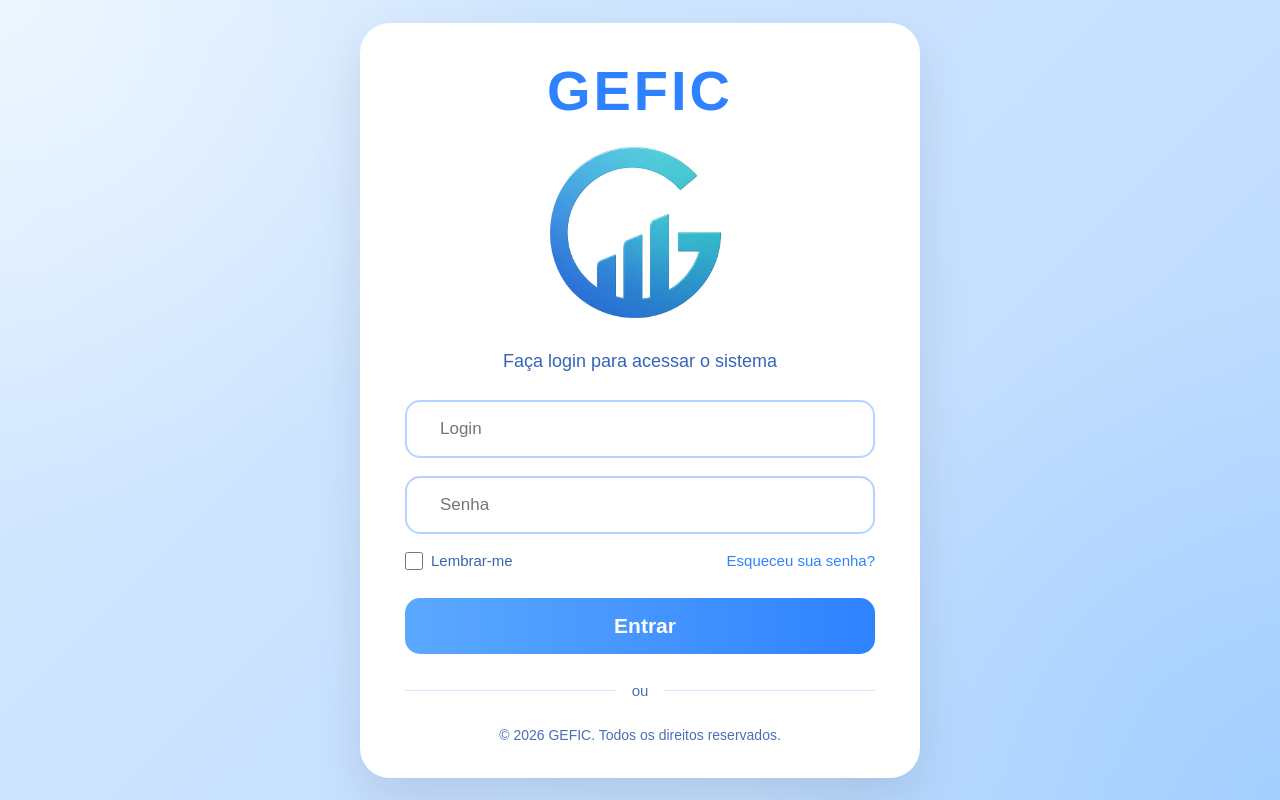
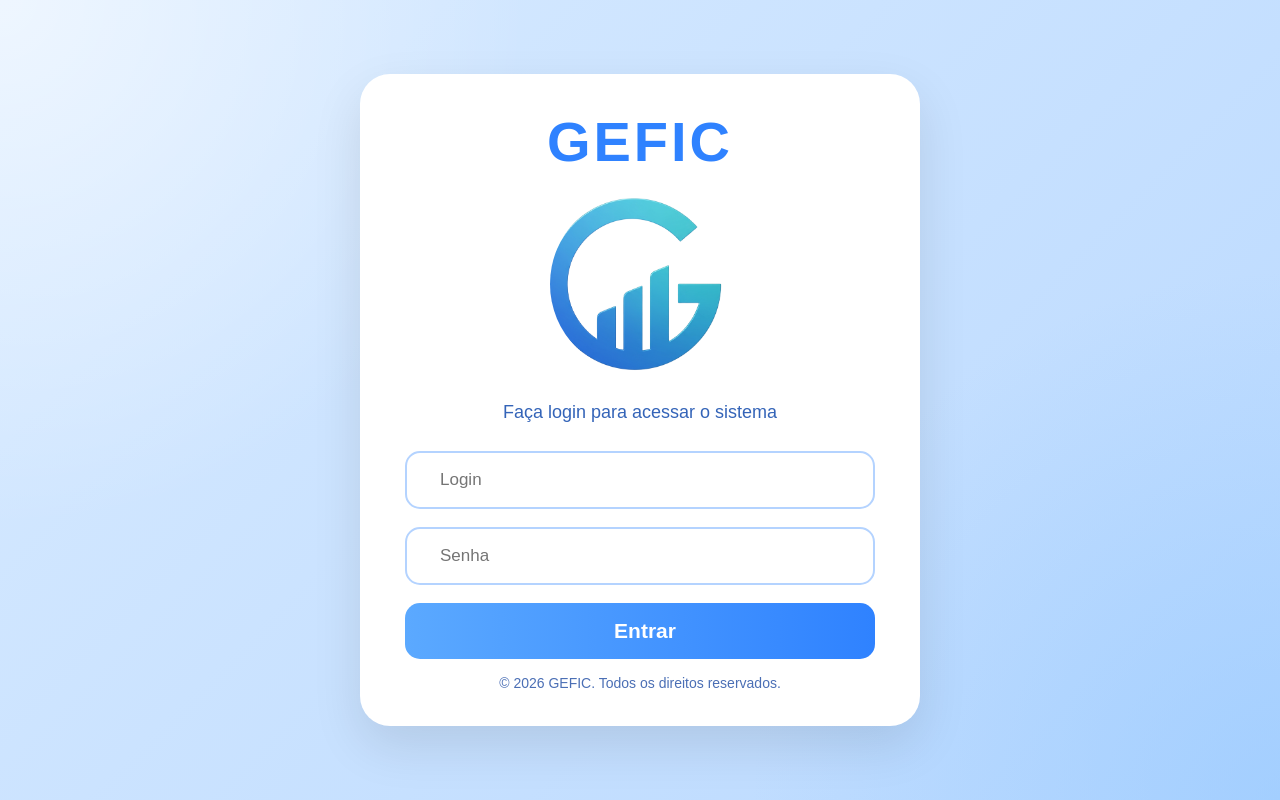
Before and after one commit to Viiitorbarros/gefic_front, an Angular app in the folder gefic-front-angular/: page /login in a window 1280 px wide. Built offline with nearby package versions, Linux system fonts and the light colour scheme.

Commit message:
Projeto GEFIC V1 PARA TESTES

```diff
--- a/gefic-front-angular/src/app/login/login.html
+++ b/gefic-front-angular/src/app/login/login.html
@@ -45,7 +45,8 @@
 
             </div>
 
-            <div class="options">
+
+           <!-- <div class="options">
 
                 <label>
 
@@ -55,13 +56,13 @@
 
                 </label>
 
-                <a href="#">
+                //<a href="#">
 
-                    Esqueceu sua senha?
+                    //Esqueceu sua senha?
 
-                </a>
+                //</a>
 
-            </div>
+            </div>-->
 
            <button type="button" (click)="entrar()">
 
@@ -71,15 +72,11 @@
 
         </form>
 
-        <div class="separator">
 
-            <span>ou</span>
-
-        </div>
 
         <footer>
 
-            © 2026 GEFIC. Todos os direitos reservados.
+           <br> © 2026 GEFIC. Todos os direitos reservados.
 
         </footer>
 
```
